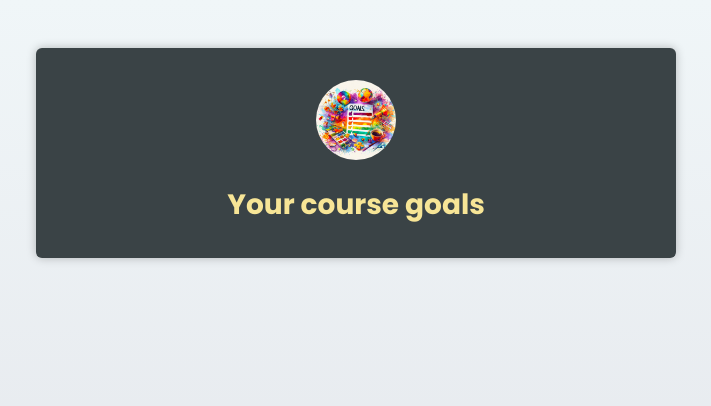
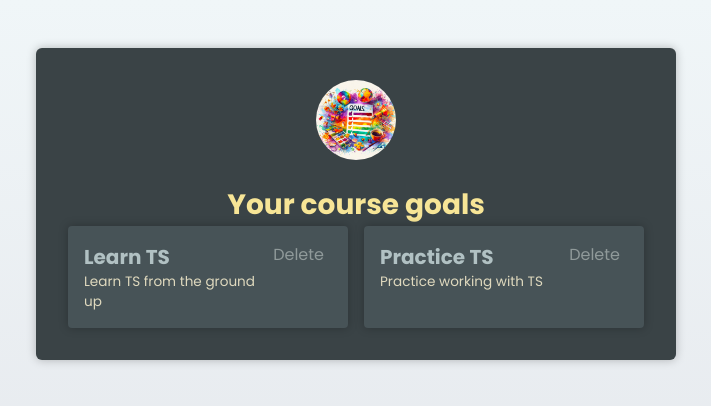
Before and after one commit to maxwsj/Understanding-TypeScript, a React (Vite) app in the folder code/New Course Content/19 ReactJS and TypeScript/starting-project/: page / in a window 1280 px wide. Shown: the top 406 px of the page, without its empty margins (284-995 px from the left). Built offline with nearby package versions, Linux system fonts and the light colour scheme.

Commit message:
adding another components with props

```diff
--- a/code/New Course Content/19 ReactJS and TypeScript/starting-project/src/App.tsx
+++ b/code/New Course Content/19 ReactJS and TypeScript/starting-project/src/App.tsx
@@ -1,4 +1,5 @@
 import Header from './components/Header';
+import CourseGoals from './components/CourseGoals';
 import goalsImg from './assets/goals.jpg';
 
 function App() {
@@ -7,6 +8,20 @@
          <Header image={{ src: goalsImg, alt: 'A list of goals' }}>
             <h1>Your course goals</h1>
          </Header>
+         <CourseGoals
+            goals={[
+               {
+                  id: 1,
+                  title: 'Learn TS',
+                  description: 'Learn TS from the ground up',
+               },
+               {
+                  id: 2,
+                  title: 'Practice TS',
+                  description: 'Practice working with TS',
+               },
+            ]}
+         />
       </main>
    );
 }
--- /dev/null
+++ b/code/New Course Content/19 ReactJS and TypeScript/starting-project/src/components/CourseGoals.tsx
@@ -0,0 +1,27 @@
+type Goal = {
+   id: number;
+   title: string;
+   description: string;
+};
+
+interface CourseGoalsProps {
+   goals: Goal[];
+}
+
+export default function CourseGoals({ goals }: CourseGoalsProps) {
+   return (
+      <ul>
+         {goals.map((goal) => (
+            <li key={goal.id}>
+               <article>
+                  <div>
+                     <h2>{goal.title}</h2>
+                     <p>{goal.description}</p>
+                  </div>
+                  <button>Delete</button>
+               </article>
+            </li>
+         ))}
+      </ul>
+   );
+}
--- /dev/null
+++ b/code/New Course Content/19 ReactJS and TypeScript/starting-project/src/components/NewGoal.tsx
@@ -0,0 +1,3 @@
+export default function NewGoal() {
+   return <div></div>;
+}
```
